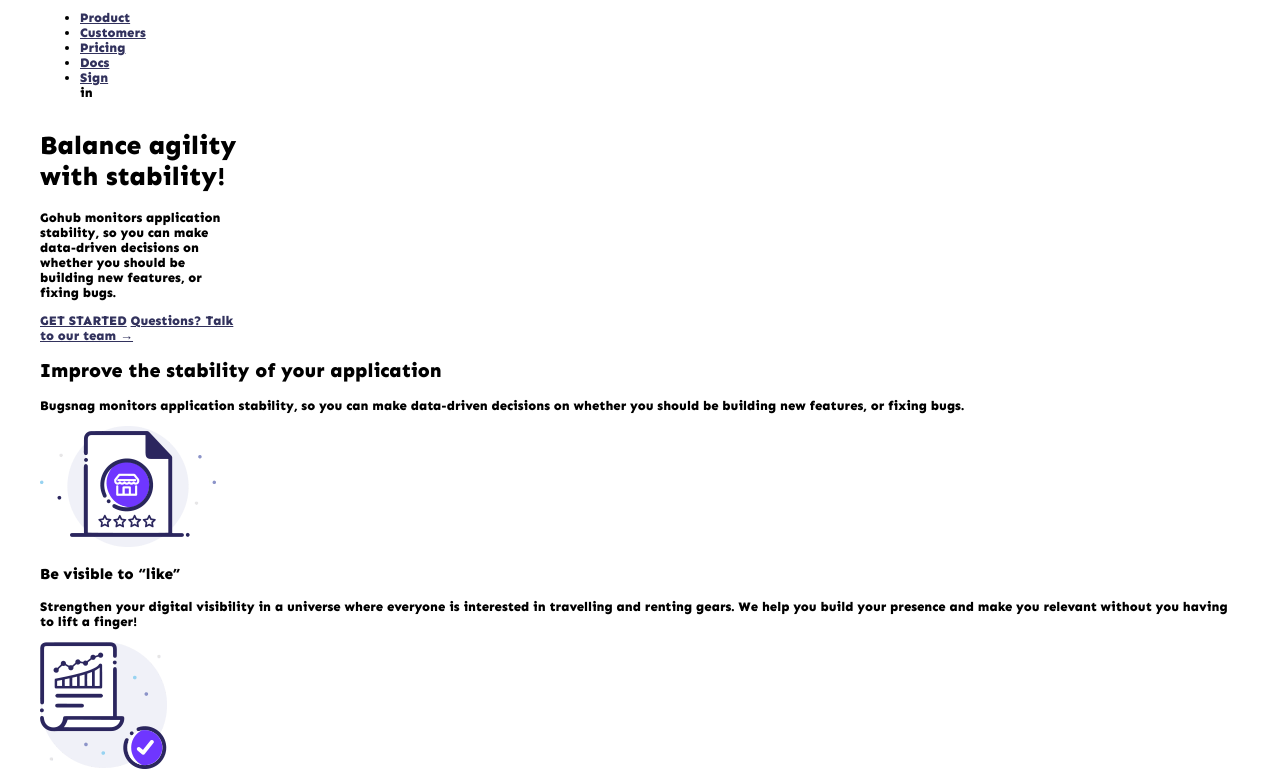
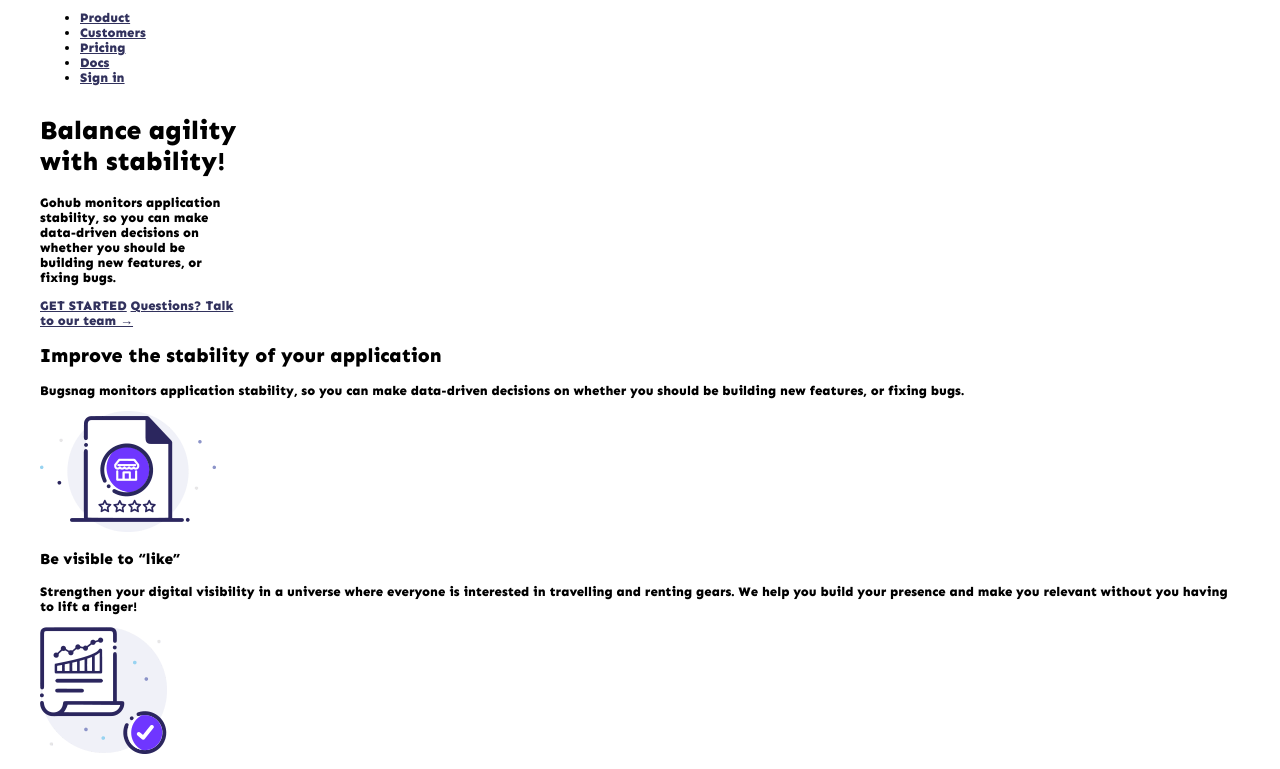
Before and after one commit to tahir-asadov/GoHub-Landing-Page, a website: page index.html in a window 1280 px wide. Shown: the part 53-822 px from the top of the page. Drawn offline with Linux system fonts and the light colour scheme.

Commit message:
Fix sign in link title

```diff
--- a/index.html
+++ b/index.html
@@ -32,7 +32,7 @@
             <li><a href="#">Customers</a></li>
             <li><a href="#">Pricing</a></li>
             <li><a href="#">Docs</a></li>
-            <li><a href="#">Sign</a></li> in
+            <li><a href="#">Sign in</a></li>
           </ul>
         </div><!-- .menu -->
       </div><!-- .container -->
```
